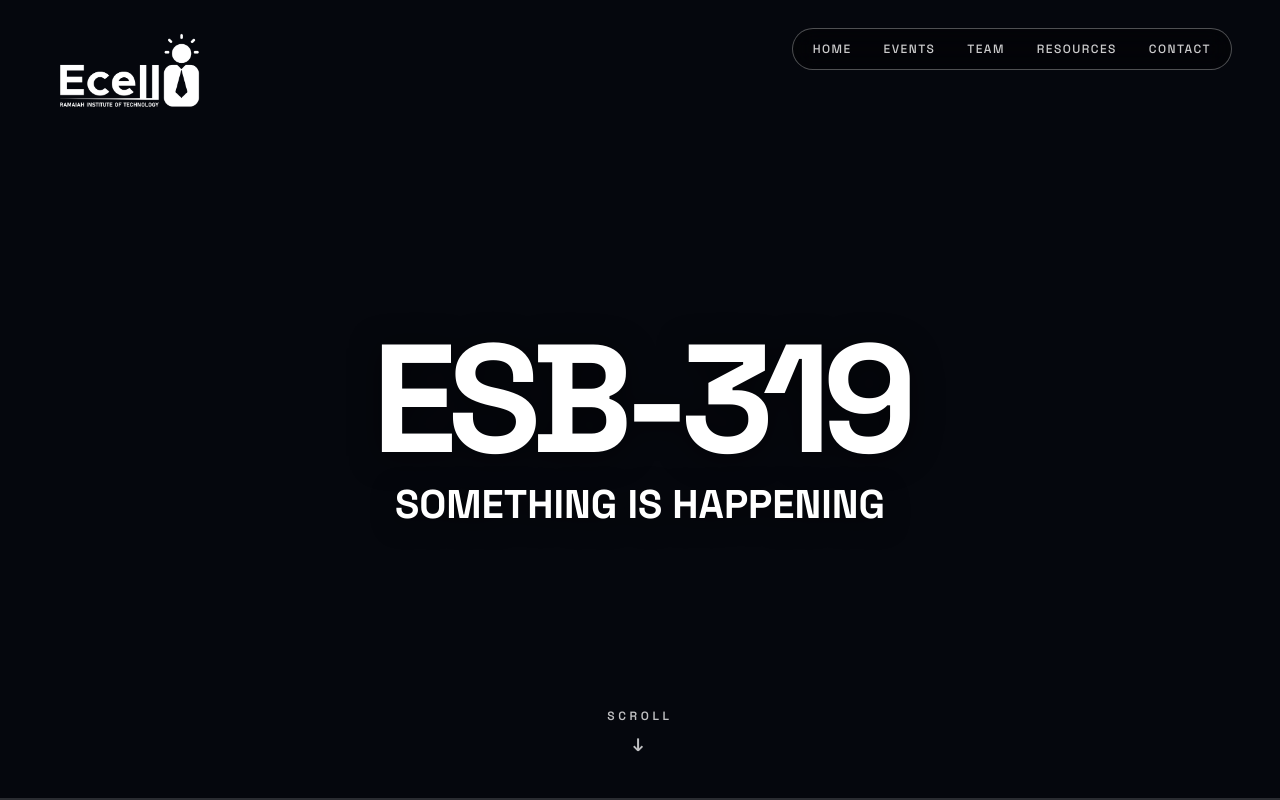
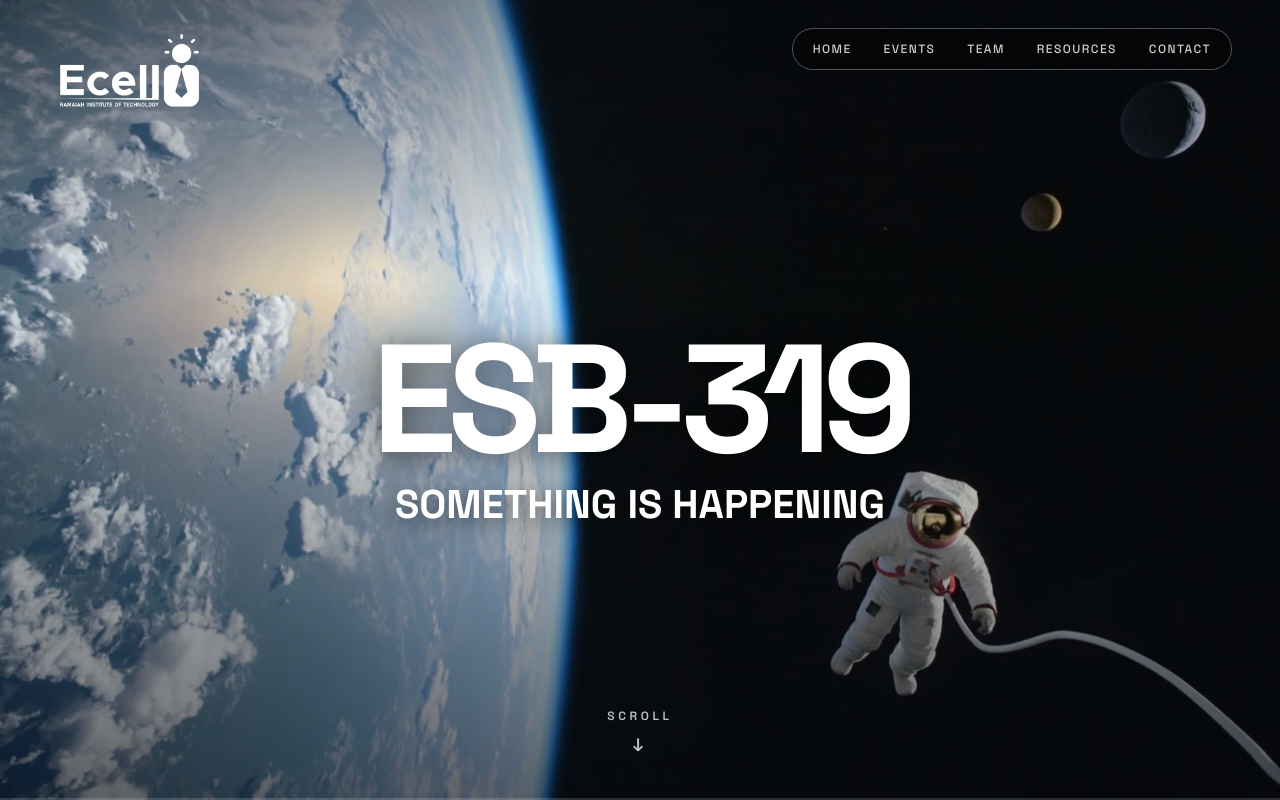
Before and after one commit to Coderunderdevloping69/edc, a React (Vite) app: page / in a window 1280 px wide. Built offline with nearby package versions, Linux system fonts and the light colour scheme.

Commit message:
Use local poster fallback for iOS hero
Co-authored-by: Copilot <223556219+Copilot@users.noreply.github.com>

```diff
--- a/src/components/ui/airlock-spaceship-hero.tsx
+++ b/src/components/ui/airlock-spaceship-hero.tsx
@@ -10,8 +10,8 @@ type AirlockHeroProps = {
   holdDistance?: number;
 };
 
-const DEFAULT_VIDEO = "https://cdn.jsdelivr.net/gh/yuraoak/airlock-hero-assets@main/iss-hero-1080p.mp4";
-const DEFAULT_POSTER = "https://cdn.jsdelivr.net/gh/yuraoak/airlock-hero-assets@main/iss-hero-poster.jpg";
+const DEFAULT_VIDEO = "/assets/airlock-hero.mp4";
+const DEFAULT_POSTER = "/assets/airlock-hero-poster.jpg";
 
 const clamp = (value: number, min: number, max: number) => Math.min(max, Math.max(min, value));
 
@@ -178,6 +178,7 @@ export default function AirlockHero({
 
   return (
     <section ref={sectionRef} id="home" className="relative h-[100dvh] w-full overflow-hidden bg-[#05070d]">
+      <img src={posterSrc} alt="" aria-hidden className="absolute inset-0 z-0 h-full w-full object-cover" />
       <video ref={videoRef} src={videoSrc} poster={posterSrc} muted playsInline preload="auto" aria-hidden className="absolute inset-0 h-full w-full object-cover" style={{ opacity: ready ? 1 : 0, transition: "opacity 0.6s ease" }} />
       <div className="pointer-events-none absolute inset-0 bg-[linear-gradient(180deg,rgba(5,7,13,.4),transparent_35%,rgba(5,7,13,.6))]" />
       <h1 ref={titleRef} className="absolute inset-0 flex items-center justify-center px-6 text-center text-[clamp(3rem,12vw,10rem)] font-extrabold leading-none tracking-[-0.06em] text-white [text-shadow:0_4px_30px_rgba(0,0,0,.55)]">{title}</h1>
```
